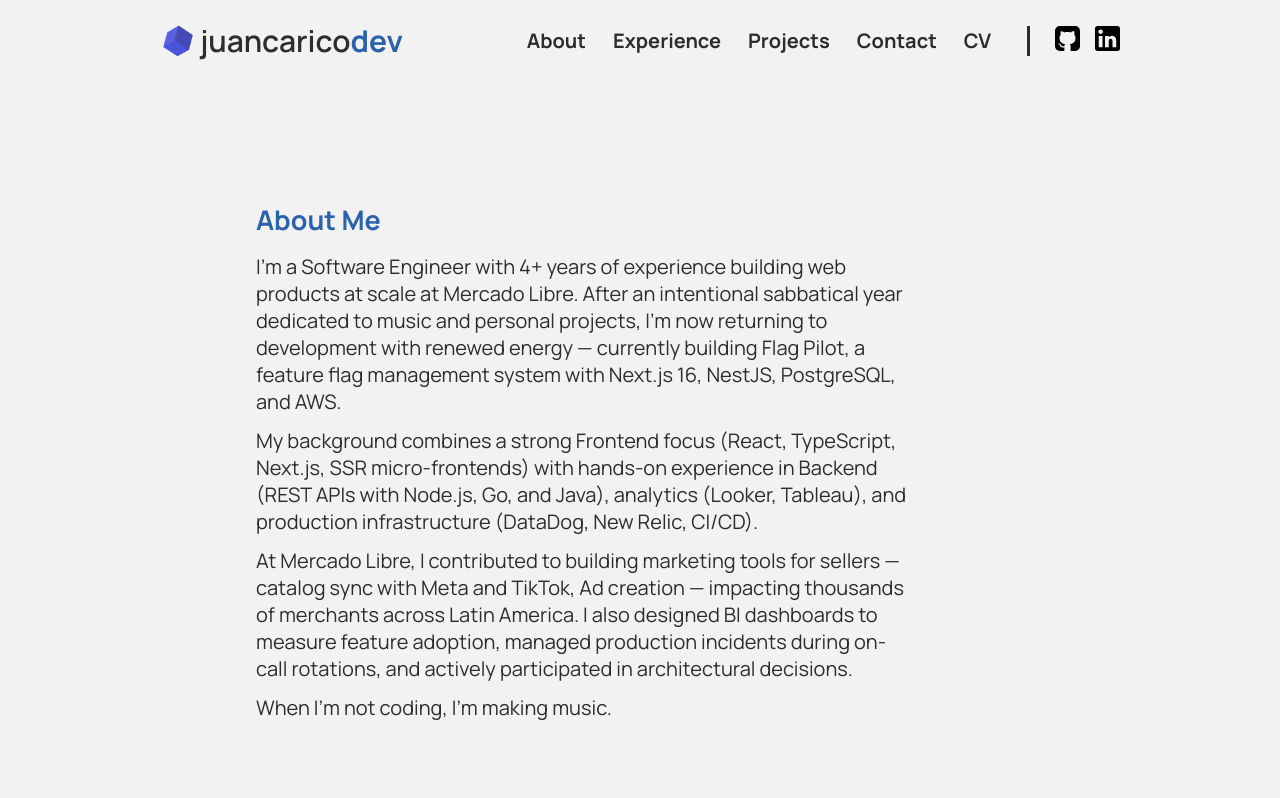
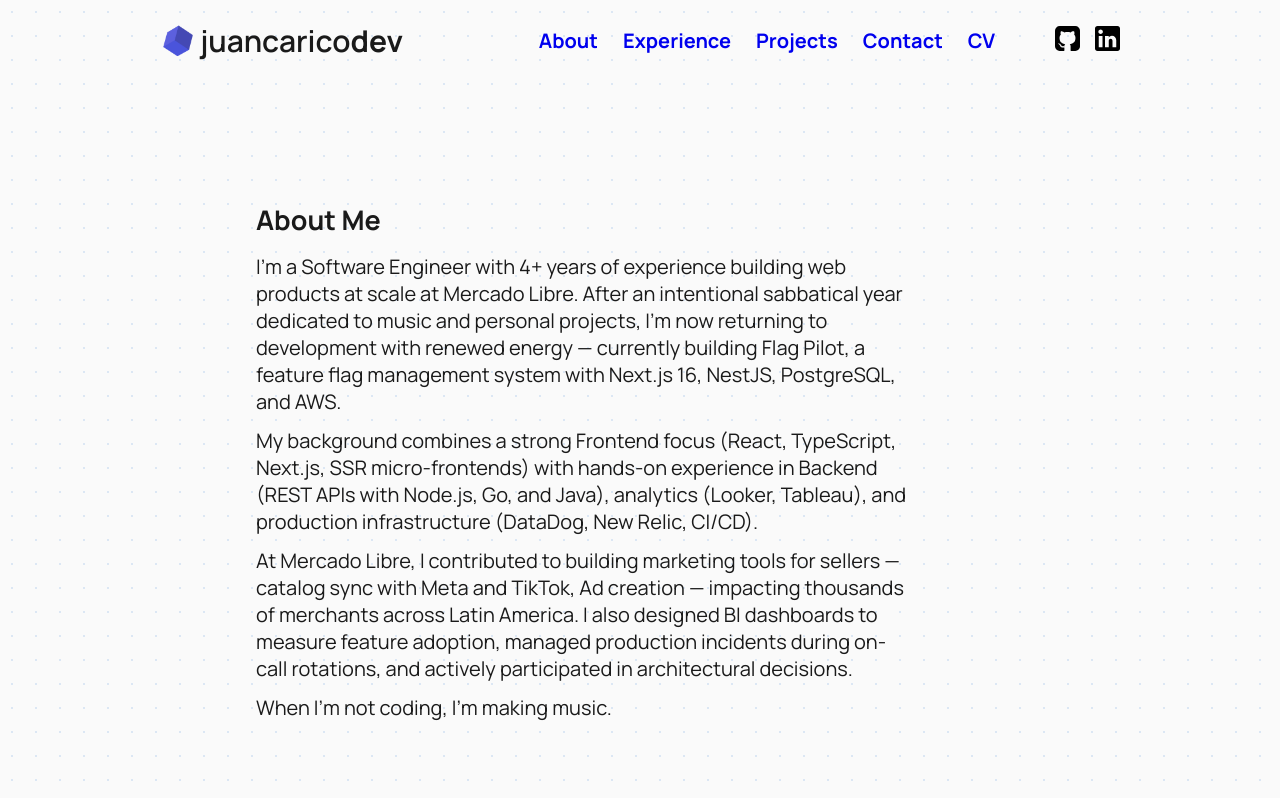
Before and after one commit to juancaricodev/website, a Next.js app: page / in a window 1280 px wide. Shown: the top 798 px of the page. Built offline with nearby package versions, Linux system fonts and the light colour scheme.

Commit message:
feat: design refresh Phase 1 — palette, typography, spacing tokens, and dots background

```diff
--- a/src/app/globals.css
+++ b/src/app/globals.css
@@ -1,9 +1,75 @@
 :root {
-  --color-white: rgb(242, 242, 242);
-  --color-black: rgb(45, 45, 45);
-  --color-blue:  rgb(42, 98, 172);
+  /* Brand scale */
+  --color-brand-50: #e8f0fa;
+  --color-brand-100: #c0d6f0;
+  --color-brand-200: #97bae5;
+  --color-brand-300: #6d9dd9;
+  --color-brand-400: #4a85cc;
+  --color-brand-500: #2a62ac;
+  --color-brand-600: #234f8d;
+  --color-brand-700: #1b3c6e;
+  --color-brand-800: #122a4f;
+  --color-brand-900: #091830;
+
+  /* Neutral scale */
+  --color-neutral-50: #fafafa;
+  --color-neutral-100: #f2f2f2;
+  --color-neutral-200: #e5e5e5;
+  --color-neutral-300: #cccccc;
+  --color-neutral-400: #aaaaaa;
+  --color-neutral-500: #888888;
+  --color-neutral-600: #666666;
+  --color-neutral-700: #4a4a4a;
+  --color-neutral-800: #2d2d2d;
+  --color-neutral-900: #1a1a1a;
+
+  /* Alpha variants */
+  --color-brand-alpha-10: rgba(42, 98, 172, 0.1);
+  --color-brand-alpha-20: rgba(42, 98, 172, 0.2);
+  --color-neutral-alpha-10: rgba(45, 45, 45, 0.1);
+  --color-neutral-alpha-20: rgba(45, 45, 45, 0.2);
+
+  /* Semantic surface tokens */
+  --color-surface: var(--color-neutral-50);
+  --color-surface-raised: #ffffff;
+  --color-border: var(--color-neutral-200);
+  --color-text-primary: var(--color-neutral-900);
+  --color-text-secondary: var(--color-neutral-600);
+
+  /* Status tokens */
   --color-warning: rgb(255, 66, 66);
   --color-success: rgb(0, 196, 137);
+
+  /* Typography scale */
+  --font-size-display: 48px;
+  --font-size-h1: 32px;
+  --font-size-h2: 24px;
+  --font-size-h3: 20px;
+  --font-size-body: 17px;
+  --font-size-body-small: 15px;
+  --font-size-caption: 13px;
+  --font-size-small: 11px;
+
+  /* Line heights */
+  --line-height-display: 1.1;
+  --line-height-heading: 1.3;
+  --line-height-body: 1.6;
+  --line-height-tight: 1.2;
+
+  /* Font weights */
+  --font-weight-normal: 400;
+  --font-weight-medium: 500;
+  --font-weight-semibold: 600;
+  --font-weight-bold: 700;
+
+  /* Spacing scale */
+  --space-xs: 4px;
+  --space-sm: 8px;
+  --space-md: 16px;
+  --space-lg: 24px;
+  --space-xl: 40px;
+  --space-2xl: 64px;
+  --space-3xl: 96px;
 }
 
 * {
@@ -18,8 +84,8 @@
 
 body {
   min-height: 100%;
-  background-color: var(--color-white);
-  color: var(--color-black);
+  background-color: var(--color-surface);
+  color: var(--color-text-primary);
   font-family: var(--font-manrope);
   -webkit-font-smoothing: antialiased;
   -moz-osx-font-smoothing: grayscale;
@@ -48,3 +114,25 @@
 p {
   font-size: 20px;
 }
+
+/* Background dots pattern */
+body::before {
+  content: '';
+  position: fixed;
+  inset: 0;
+  background-image: radial-gradient(
+    circle,
+    var(--color-brand-200) 1px,
+    transparent 1px
+  );
+  background-size: 24px 24px;
+  opacity: 0.3;
+  pointer-events: none;
+  z-index: -1;
+}
+
+@media print {
+  body::before {
+    display: none;
+  }
+}
```
Also changed, not shown: openspec/changes/design-refresh/tasks.md (+4 -4 lines).
